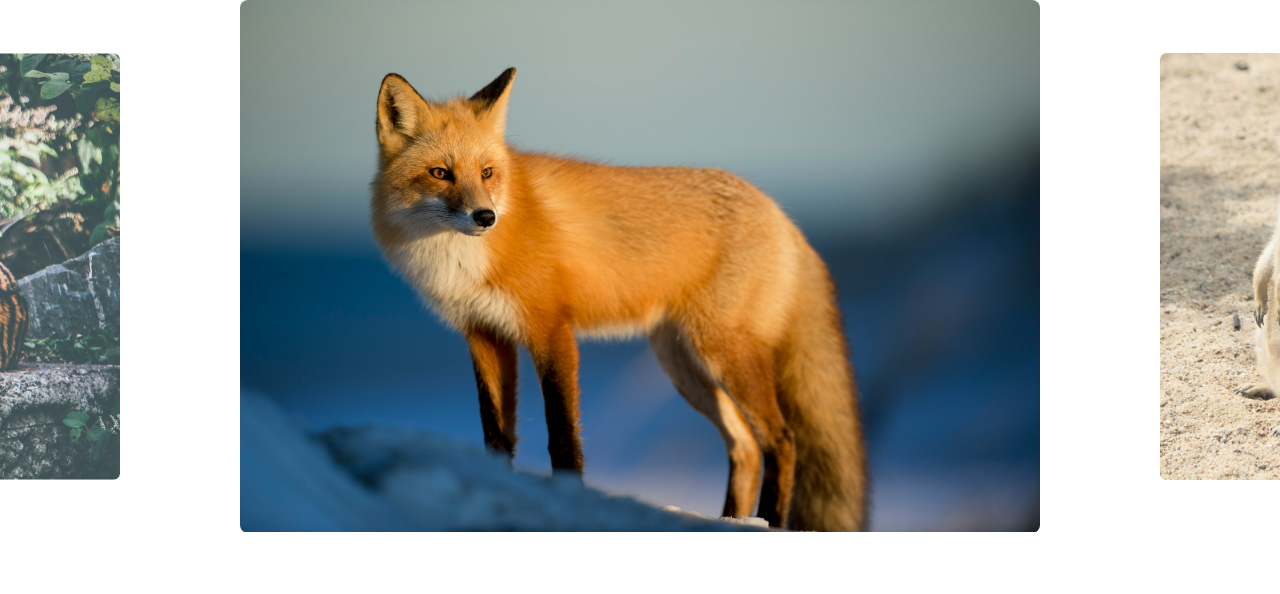
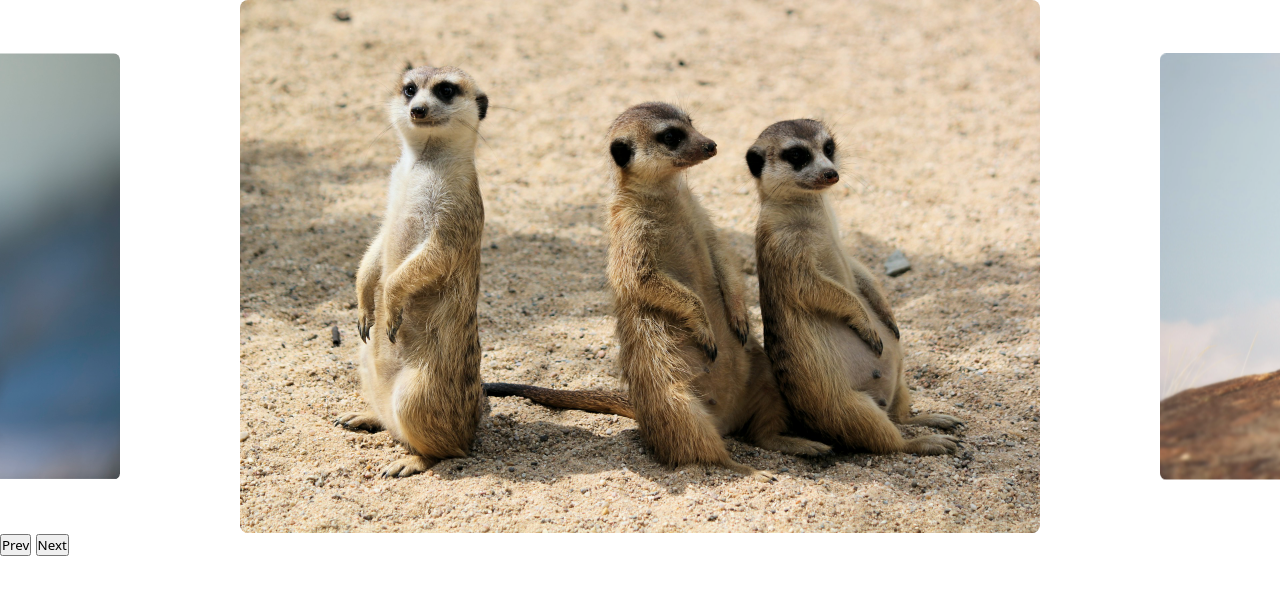
Before and after one commit to mashirolvsky/slide, a plain HTML site: page index.html in a window 1280 px wide. Drawn offline with Linux system fonts and the light colour scheme.

Commit message:
navegacao: Desenvolvida lógica de navegação por botões prev e next

```diff
--- a/index.html
+++ b/index.html
@@ -17,6 +17,10 @@
         <li><img src="./public/CHIMPANZÉ.jpg" alt="" /></li>
       </ul>
     </div>
+    <div class="arrow-nav">
+      <button class="prev">Prev</button>
+      <button class="next">Next</button>
+    </div>
     <script type="module" src="./src/index.js"></script>
   </body>
 </html>
--- a/src/index.js
+++ b/src/index.js
@@ -1,6 +1,7 @@
-import Slide from "./modules/slide.js";
+import { SlideNav } from "./modules/slide.js";
 
-const slide = new Slide(".slide-wrapper", ".slide");
+const slide = new SlideNav(".slide-wrapper", ".slide");
 
 slide.init();
-slide.changeSlide(1);
+
+slide.addArrow(".prev", ".next");
--- a/src/modules/slide.js
+++ b/src/modules/slide.js
@@ -1,6 +1,6 @@
 import debounceScroll from "./debounce-scroll.js";
 
-export default class Slide {
+export class Slide {
   constructor(wrapper, slide) {
     this.slide = document.querySelector(slide);
     this.wrapper = document.querySelector(wrapper);
@@ -137,6 +137,8 @@ export default class Slide {
     this.onStart = this.onStart.bind(this);
     this.onMove = this.onMove.bind(this);
     this.onEnd = this.onEnd.bind(this);
+    this.activePrevSlide = this.activePrevSlide.bind(this);
+    this.activeNextSlide = this.activeNextSlide.bind(this);
 
     this.onResize = debounceScroll(this.onResize.bind(this), 200);
   }
@@ -147,6 +149,20 @@ export default class Slide {
     this.addSlideEvents();
     this.slideConfig();
     this.addResizeEvent();
+    this.changeSlide(2);
     return this;
   }
 }
+
+export class SlideNav extends Slide {
+  addArrow(prev, next) {
+    this.prevElement = document.querySelector(prev);
+    this.nextElement = document.querySelector(next);
+    this.addArrowEvent();
+  }
+
+  addArrowEvent() {
+    this.prevElement.addEventListener("click", this.activePrevSlide);
+    this.nextElement.addEventListener("click", this.activeNextSlide);
+  }
+}
--- a/styles/style.css
+++ b/styles/style.css
@@ -33,7 +33,7 @@ img {
   overflow: clip;
   opacity: 0.8;
   transform: scale(0.8);
-  transition: 152ms cubic-bezier(0.2, , 2, 1, 2) allow-discrete;
+  transition: 152ms cubic-bezier(0.2, 2, 1, 2) allow-discrete;
 }
 
 .slide li.active {
```
